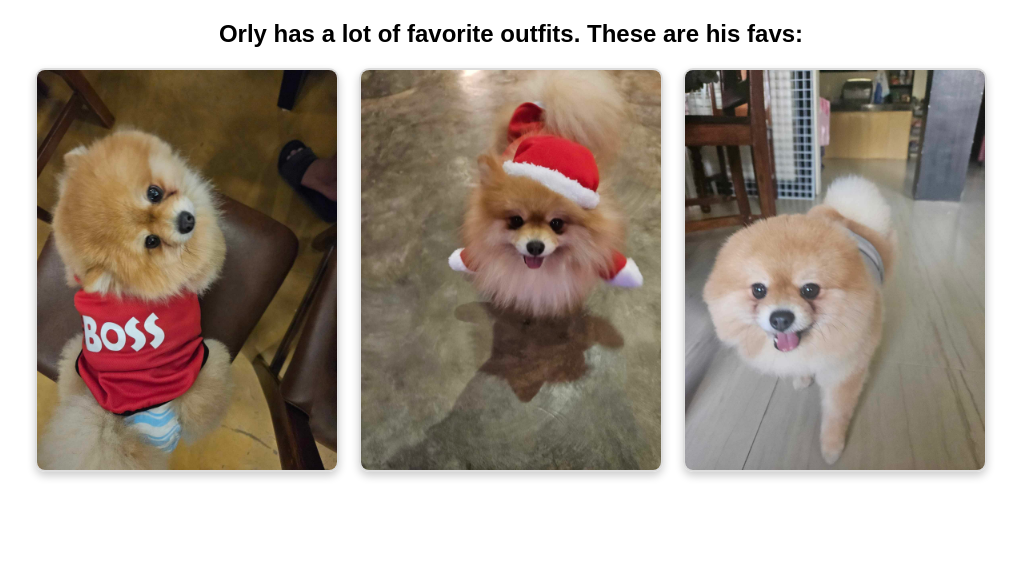
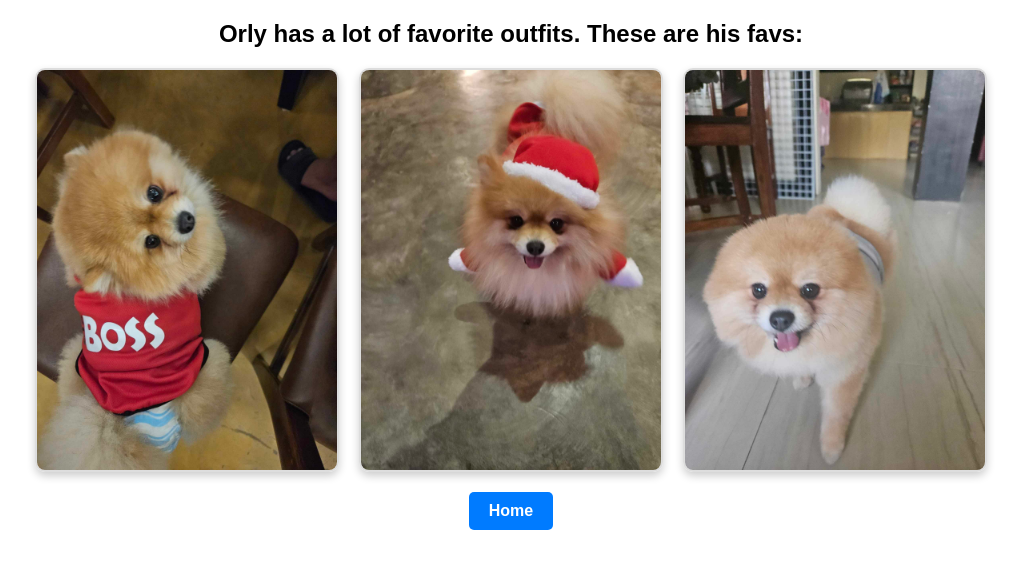
Before and after one commit to zarcven/neocities, a plain HTML site: page orlyoutfits.html in a window 1280 px wide. Shown: the whole page, without its empty margins (129-1150 px from the left). Drawn offline with Linux system fonts and the light colour scheme; files whose address does not match are found by name.

Commit message:
Update orlyoutfits.html
also added a home button here

```diff
--- a/orlyoutfits.html
+++ b/orlyoutfits.html
@@ -28,6 +28,19 @@
             max-width: 100%; /* Ensures images are responsive */
             height: auto; /* Maintains aspect ratio */
         }
+        .home-button {
+            margin-top: 20px;
+            display: inline-block;
+            padding: 10px 20px;
+            background-color: #007BFF;
+            color: white;
+            text-decoration: none;
+            border-radius: 5px;
+            font-weight: bold;
+        }
+        .home-button:hover {
+            background-color: #0056b3;
+        }
     </style>
 </head>
 <body>
@@ -46,5 +59,6 @@
              width="300"
              height="500">
     </div>
+    <a href="index.html" class="home-button">Home</a>
 </body>
 </html>
```
